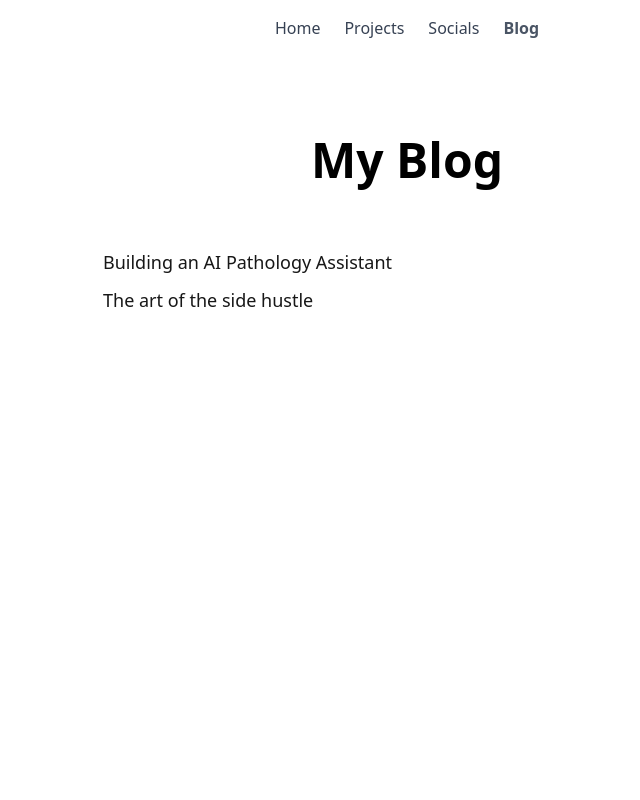
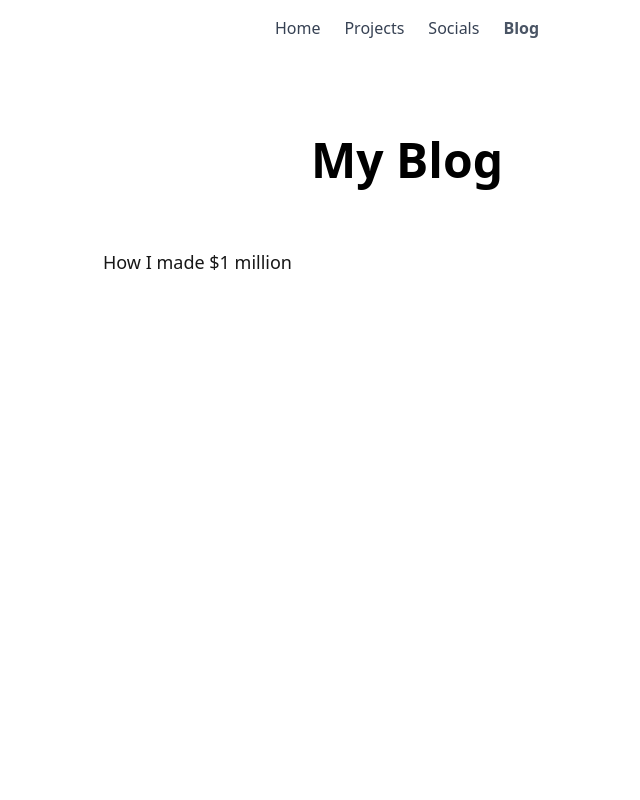
Before and after one commit to Aryandec/aryanbhx, a Next.js app: page /blog in a window 1280 px wide. Shown: the top 800 px of the page, without its empty margins (233-873 px from the left). Built offline with nearby package versions, Linux system fonts and the light colour scheme.

Commit message:
blog page

```diff
--- a/app/[slug]/page.jsx
+++ b/app/[slug]/page.jsx
@@ -10,7 +10,7 @@ const Article = async ({ params }) => {
       <div className="flex justify-between font-poppins">
         <Link href="/blog" className="flex flex-row gap-1 place-items-center">
           <LuArrowLeft width={20} />
-          <p>back to home</p>
+          <p>Blog List</p>
         </Link>
         <p>{articleData.date.toString()}</p>
       </div>
--- a/articles/ai-oathology.md
+++ /dev/null
@@ -1,11 +0,0 @@
----
-title: "Building an AI Pathology Assistant"
-date: "2025-06-10"
-description: "How we used PyTorch and Supabase to build a pathology assistant."
----
-
-AI in pathology is transforming healthcare.
-
-In this post, I explain how we built an AI agent that detects cancer from histopathological images...
-
-(More markdown here)
--- a/articles/art-hustle.md
+++ /dev/null
@@ -1,7 +0,0 @@
----
-title: "The art of the side hustle"
-category: "business"
-date: "02-02-2023"
----
-
-# The Art of the Side Hustle
--- /dev/null
+++ b/articles/how-i-made-a-million.md
@@ -0,0 +1,6 @@
+---
+title: "How I made $1 million"
+category: "business"
+date: "11-06-2025"
+---
+# I  didn't
```
